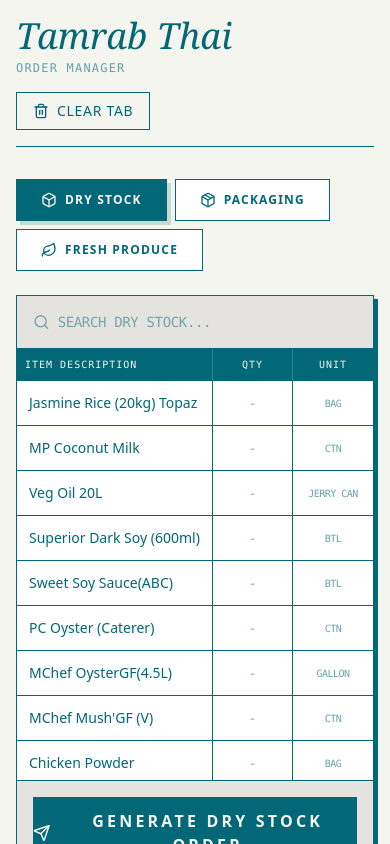
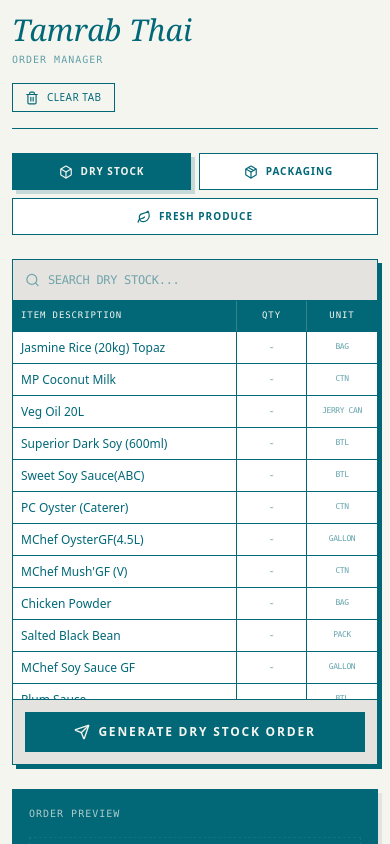
Before and after one commit to nathapon188/DryStockMgr, a React (Vite) app: page / in a window 390 px wide. Shown: the top 844 px of the page. Built offline with nearby package versions, Linux system fonts and the light colour scheme.

Commit message:
feat: Adjust UI padding and font sizes
Refines the application's user interface by reducing overall padding, adjusting heading and button font sizes, and slightly decreasing the header's bottom margin on smaller screens. This improves visual hierarchy and spacing.

```diff
--- a/src/App.tsx
+++ b/src/App.tsx
@@ -81,20 +81,20 @@ export default function App() {
   ];
 
   return (
-    <div className="min-h-screen bg-[#F5F5F0] text-[#026877] font-sans p-4 md:p-8">
+    <div className="min-h-screen bg-[#F5F5F0] text-[#026877] font-sans p-3 sm:p-4 md:p-8">
       <div className="max-w-6xl mx-auto">
         {/* Header */}
-        <header className="mb-8 border-b border-[#026877] pb-4 flex flex-col md:flex-row md:items-end justify-between gap-4">
+        <header className="mb-6 md:mb-8 border-b border-[#026877] pb-4 flex flex-col sm:flex-row sm:items-end justify-between gap-4">
           <div>
-            <h1 className="font-serif italic text-4xl mb-1">Tamrab Thai</h1>
-            <p className="text-xs uppercase tracking-widest opacity-60 font-mono">Order Manager</p>
+            <h1 className="font-serif italic text-3xl md:text-4xl mb-1">Tamrab Thai</h1>
+            <p className="text-[10px] md:text-xs uppercase tracking-widest opacity-60 font-mono">Order Manager</p>
           </div>
-          <div className="flex gap-2">
+          <div className="flex gap-2 self-start sm:self-auto">
             <button
               onClick={clearAll}
-              className="flex items-center gap-2 px-4 py-2 border border-[#026877] hover:bg-[#026877] hover:text-[#F5F5F0] transition-colors text-sm uppercase tracking-wider cursor-pointer"
+              className="flex items-center gap-2 px-3 py-1.5 md:px-4 md:py-2 border border-[#026877] hover:bg-[#026877] hover:text-[#F5F5F0] transition-colors text-[10px] md:text-sm uppercase tracking-wider cursor-pointer"
             >
-              <Trash2 size={16} />
+              <Trash2 size={14} />
               Clear Tab
             </button>
           </div>
@@ -110,34 +110,34 @@ export default function App() {
                 setSearchTerm('');
                 setGeneratedText('');
               }}
-              className={`flex items-center gap-2 px-6 py-3 border border-[#026877] transition-all uppercase tracking-widest text-xs font-bold cursor-pointer ${
+              className={`flex-1 sm:flex-none flex items-center justify-center gap-2 px-3 py-2.5 md:px-6 md:py-3 border border-[#026877] transition-all uppercase tracking-widest text-[10px] md:text-xs font-bold cursor-pointer ${
                 activeTab === tab.id
                   ? 'bg-[#026877] text-[#F5F5F0] shadow-[4px_4px_0px_0px_rgba(2,104,119,0.2)]'
                   : 'bg-white hover:bg-[#E4E3E0]'
               }`}
             >
-              <tab.icon size={16} />
-              {tab.label}
+              <tab.icon size={14} className="md:w-4 md:h-4" />
+              <span className="whitespace-nowrap">{tab.label}</span>
             </button>
           ))}
         </div>
 
-        <div className="grid grid-cols-1 lg:grid-cols-2 gap-8">
+        <div className="grid grid-cols-1 lg:grid-cols-2 gap-6 md:gap-8">
           {/* List Section */}
-          <section className="bg-white border border-[#026877] shadow-[4px_4px_0px_0px_rgba(2,104,119,1)] flex flex-col h-[70vh]">
-            <div className="p-4 border-b border-[#026877] bg-[#E4E3E0] flex items-center gap-2">
-              <Search size={18} className="opacity-50" />
+          <section className="bg-white border border-[#026877] shadow-[4px_4px_0px_0px_rgba(2,104,119,1)] flex flex-col h-[60vh] md:h-[70vh]">
+            <div className="p-3 md:p-4 border-b border-[#026877] bg-[#E4E3E0] flex items-center gap-2">
+              <Search size={16} className="opacity-50" />
               <input
                 type="text"
                 placeholder={`SEARCH ${activeTab.replace('-', ' ').toUpperCase()}...`}
                 value={searchTerm}
                 onChange={(e) => setSearchTerm(e.target.value)}
-                className="bg-transparent border-none outline-none w-full text-sm font-mono uppercase tracking-tight"
+                className="bg-transparent border-none outline-none w-full text-xs md:text-sm font-mono uppercase tracking-tight"
               />
             </div>
 
             <div className="overflow-y-auto flex-1 custom-scrollbar">
-              <div className="grid grid-cols-[1fr_80px_80px] border-b border-[#026877] bg-[#026877] text-[#F5F5F0] text-[10px] uppercase tracking-widest font-mono sticky top-0 z-10">
+              <div className="grid grid-cols-[1fr_70px_70px] md:grid-cols-[1fr_80px_80px] border-b border-[#026877] bg-[#026877] text-[#F5F5F0] text-[9px] md:text-[10px] uppercase tracking-widest font-mono sticky top-0 z-10">
                 <div className="p-2 border-r border-[#F5F5F0]/20">Item Description</div>
                 <div className="p-2 border-r border-[#F5F5F0]/20 text-center">Qty</div>
                 <div className="p-2 text-center">Unit</div>
@@ -152,20 +152,21 @@ export default function App() {
                   transition={{ duration: 0.2 }}
                 >
                   {filteredItems.map((item) => (
-                    <div key={item.id} className="grid grid-cols-[1fr_80px_80px] border-b border-[#026877] hover:bg-[#F5F5F0] transition-colors group">
-                      <div className="p-3 text-sm border-r border-[#026877] flex items-center">
+                    <div key={item.id} className="grid grid-cols-[1fr_70px_70px] md:grid-cols-[1fr_80px_80px] border-b border-[#026877] hover:bg-[#F5F5F0] transition-colors group">
+                      <div className="p-2 md:p-3 text-xs md:text-sm border-r border-[#026877] flex items-center leading-tight">
                         {item.name}
                       </div>
                       <div className="p-0 border-r border-[#026877]">
                         <input
                           type="text"
+                          inputMode="text"
                           placeholder="-"
                           value={quantities[item.id] || ''}
                           onChange={(e) => handleQuantityChange(item.id, e.target.value)}
-                          className="w-full h-full p-3 text-center text-sm font-mono focus:bg-[#026877] focus:text-[#F5F5F0] outline-none transition-colors"
+                          className="w-full h-full p-2 md:p-3 text-center text-xs md:text-sm font-mono focus:bg-[#026877] focus:text-[#F5F5F0] outline-none transition-colors"
                         />
                       </div>
-                      <div className="p-3 text-[10px] uppercase tracking-tighter opacity-60 font-mono text-center flex items-center justify-center">
+                      <div className="p-2 md:p-3 text-[8px] md:text-[10px] uppercase tracking-tighter opacity-60 font-mono text-center flex items-center justify-center leading-none">
                         {item.unit}
                       </div>
                     </div>
@@ -173,25 +174,33 @@ export default function App() {
                 </motion.div>
               </AnimatePresence>
               {filteredItems.length === 0 && (
-                <div className="p-8 text-center opacity-40 italic font-serif">No items found matching your search.</div>
+                <div className="p-8 text-center opacity-40 italic font-serif text-sm">No items found matching your search.</div>
               )}
             </div>
 
-            <div className="p-4 border-t border-[#026877] bg-[#E4E3E0]">
+            <div className="p-3 md:p-4 border-t border-[#026877] bg-[#E4E3E0]">
               <button
-                onClick={generateOrder}
-                className="w-full py-3 bg-[#026877] text-[#F5F5F0] uppercase tracking-[0.2em] font-bold hover:opacity-90 transition-colors flex items-center justify-center gap-2 cursor-pointer"
+                onClick={() => {
+                  generateOrder();
+                  // Small delay to allow state update before scrolling on mobile
+                  if (window.innerWidth < 1024) {
+                    setTimeout(() => {
+                      document.getElementById('order-preview')?.scrollIntoView({ behavior: 'smooth' });
+                    }, 100);
+                  }
+                }}
+                className="w-full py-3 md:py-4 bg-[#026877] text-[#F5F5F0] uppercase tracking-[0.15em] md:tracking-[0.2em] text-xs md:text-sm font-bold hover:opacity-90 active:scale-[0.98] transition-all flex items-center justify-center gap-2 cursor-pointer"
               >
-                <Send size={18} />
+                <Send size={16} />
                 Generate {activeTab.replace('-', ' ')} Order
               </button>
             </div>
           </section>
 
           {/* Result Section */}
-          <section className="flex flex-col gap-4">
+          <section id="order-preview" className="flex flex-col gap-4 scroll-mt-4">
             <div className="bg-[#026877] text-[#F5F5F0] p-4 border border-[#026877] shadow-[4px_4px_0px_0px_rgba(228,227,224,1)]">
-              <h2 className="font-mono text-xs uppercase tracking-widest mb-4 opacity-70">Order Preview</h2>
+              <h2 className="font-mono text-[10px] md:text-xs uppercase tracking-widest mb-4 opacity-70">Order Preview</h2>
 
               <AnimatePresence mode="wait">
                 {generatedText ? (
@@ -202,27 +211,27 @@ export default function App() {
                     exit={{ opacity: 0, scale: 0.95 }}
                     className="relative"
                   >
-                    <pre className="font-mono text-sm whitespace-pre-wrap bg-[#014d58] p-6 border border-white/10 min-h-[300px] max-h-[60vh] overflow-y-auto custom-scrollbar-dark leading-relaxed">
+                    <pre className="font-mono text-xs md:text-sm whitespace-pre-wrap bg-[#014d58] p-4 md:p-6 border border-white/10 min-h-[200px] md:min-h-[300px] max-h-[50vh] md:max-h-[60vh] overflow-y-auto custom-scrollbar-dark leading-relaxed">
                       {generatedText}
                     </pre>
 
-                    <div className="mt-6 flex justify-end">
+                    <div className="mt-4 md:mt-6 flex justify-end">
                       <button
                         onClick={copyToClipboard}
-                        className={`flex items-center gap-2 px-6 py-3 transition-all uppercase tracking-widest text-xs font-bold cursor-pointer ${
+                        className={`w-full sm:w-auto flex items-center justify-center gap-2 px-6 py-3.5 md:py-3 transition-all uppercase tracking-widest text-[10px] md:text-xs font-bold cursor-pointer ${
                           isCopied
                             ? 'bg-green-600 text-white'
-                            : 'bg-[#F5F5F0] text-[#026877] hover:bg-white'
+                            : 'bg-[#F5F5F0] text-[#026877] hover:bg-white active:scale-[0.98]'
                         }`}
                       >
                         {isCopied ? (
                           <>
-                            <ClipboardCheck size={16} />
+                            <ClipboardCheck size={14} />
                             Copied!
                           </>
                         ) : (
                           <>
-                            <Clipboard size={16} />
+                            <Clipboard size={14} />
                             Copy to Clipboard
                           </>
                         )}
@@ -230,9 +239,9 @@ export default function App() {
                     </div>
                   </motion.div>
                 ) : (
-                  <div className="flex flex-col items-center justify-center py-20 opacity-30 border border-dashed border-white/20">
-                    <Send size={48} strokeWidth={1} className="mb-4" />
-                    <p className="font-serif italic text-lg text-center px-8">
+                  <div className="flex flex-col items-center justify-center py-12 md:py-20 opacity-30 border border-dashed border-white/20">
+                    <Send size={40} strokeWidth={1} className="mb-4" />
+                    <p className="font-serif italic text-base md:text-lg text-center px-6 md:px-8">
                       Fill in quantities and click "Generate Order" to see your text-ready list here.
                     </p>
                   </div>
@@ -240,7 +249,7 @@ export default function App() {
               </AnimatePresence>
             </div>
 
-            <div className="bg-[#E4E3E0] p-4 border border-[#026877] text-[11px] font-mono leading-tight">
+            <div className="bg-[#E4E3E0] p-3 md:p-4 border border-[#026877] text-[10px] md:text-[11px] font-mono leading-tight">
               <p className="uppercase font-bold mb-2">Instructions:</p>
               <ul className="list-disc list-inside space-y-1 opacity-70">
                 <li>Select a tab (Dry Stock, Packaging, or Fresh Produce).</li>
```
